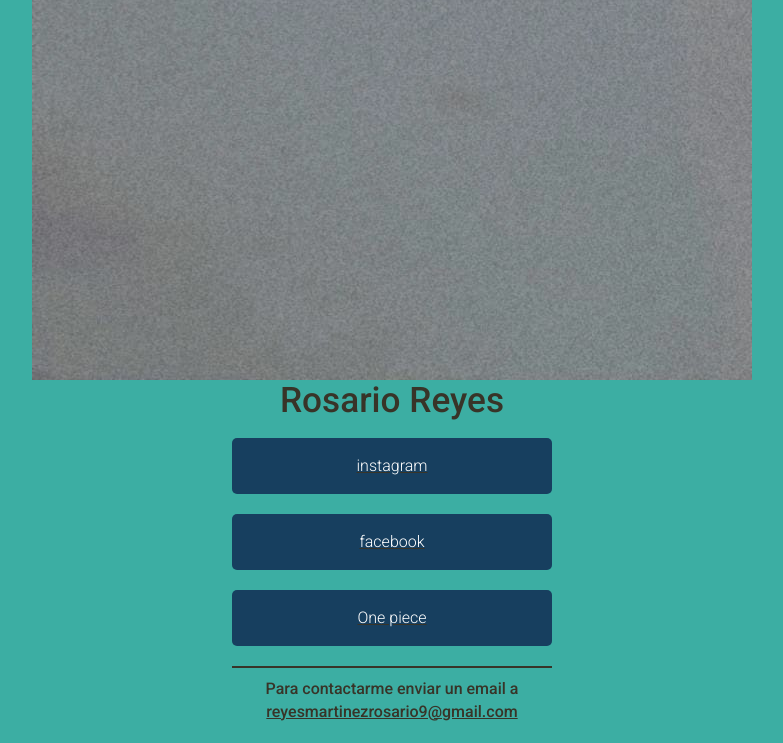
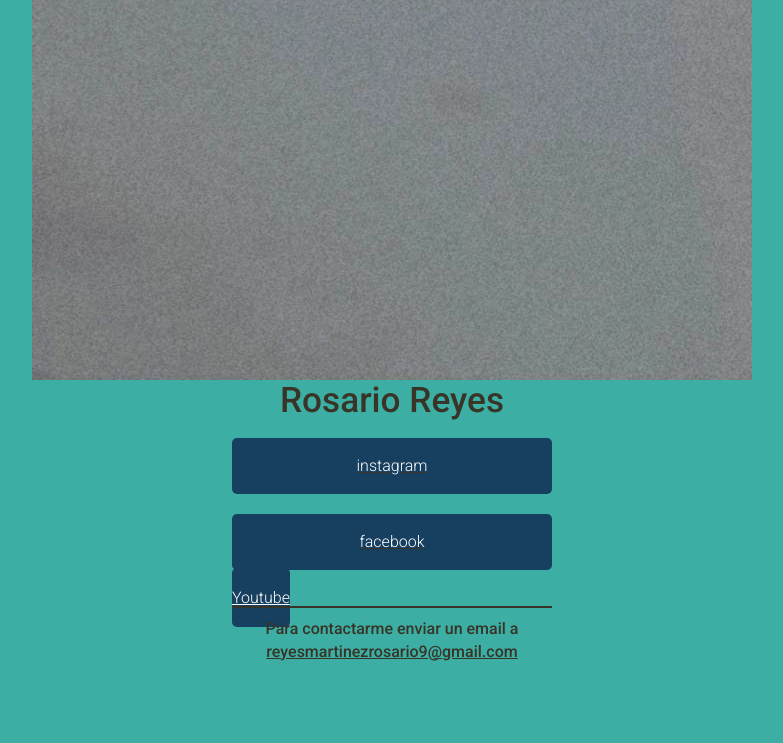
Before and after one commit to RosarioReyesMartinez/PaginaWeb, a plain HTML site: page index.html in a window 1280 px wide. Shown: the part 920-1663 px from the top of the page, without its empty margins (248-1031 px from the left). After the commit the page ends 1603 px from the top, so only its background shows below. Drawn offline with Linux system fonts and the light colour scheme.

Commit message:
Update index.html

```diff
--- a/index.html
+++ b/index.html
@@ -24,8 +24,8 @@
       <a href="https://web.facebook.com/profile.php?id=100073758734809">
         <div class="btn">facebook</div>
       </a>
-      <a href="/https://www3.animeflv.net/anime/one-piece-tv">
-        <div class="btn">One piece</div>
+      <a href="/https://www.youtube.com/watch?v=G81H9IpAgYE&list=RDG81H9IpAgYE&start_radio=1
+        <div class="btn">Youtube</div>
       </a>
     </div>
     <div class="divider"></div>
```
